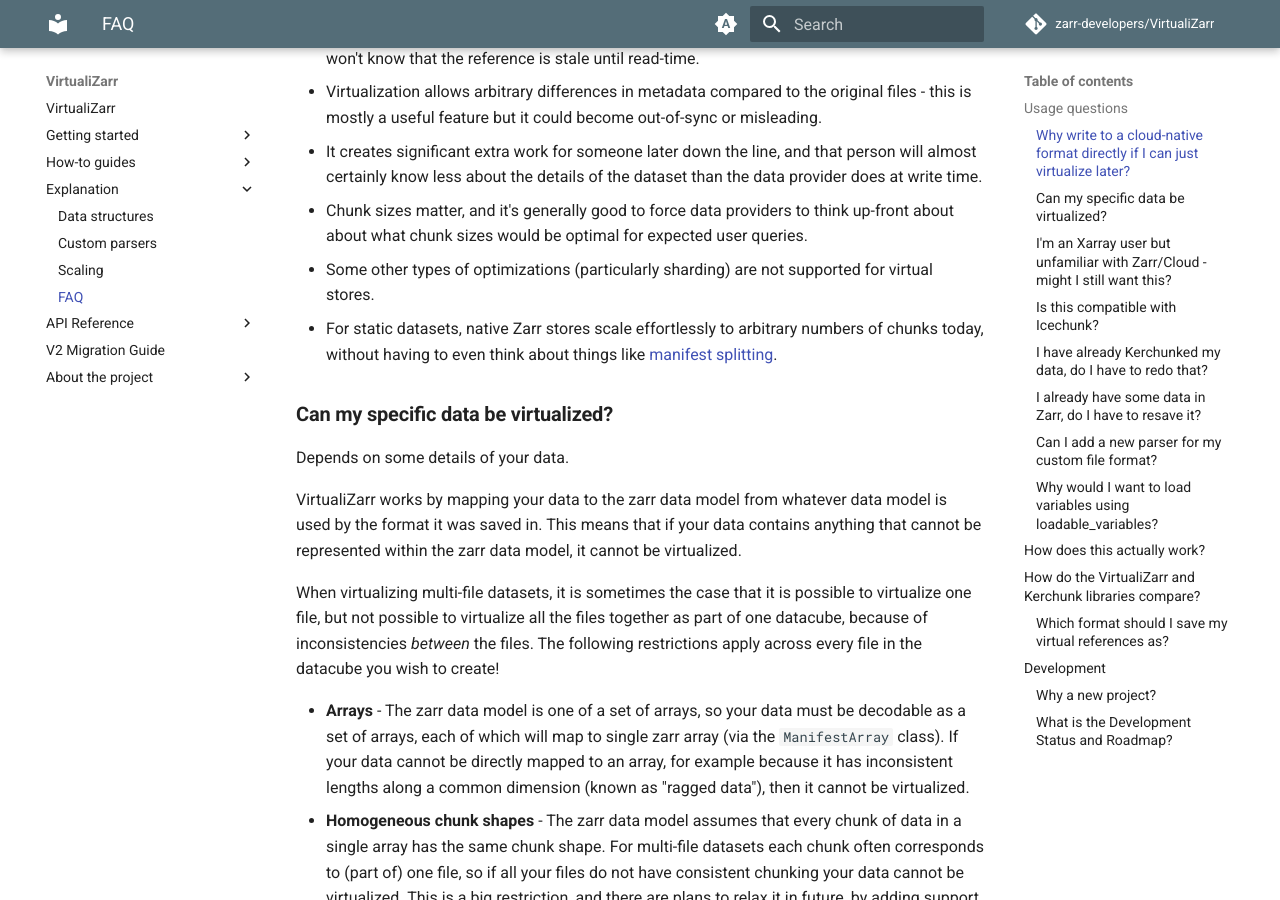
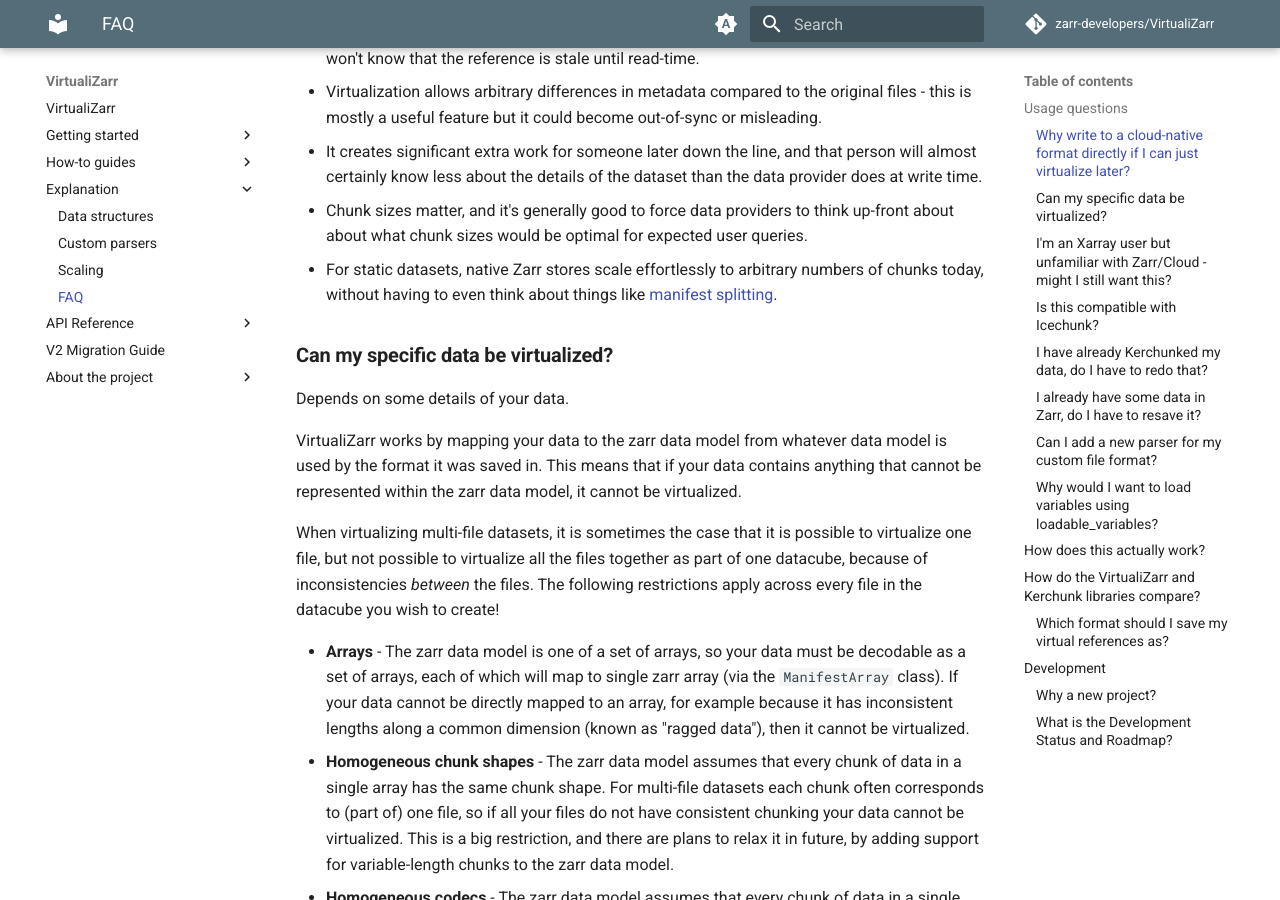
Before and after one commit to zarr-developers/VirtualiZarr, an MkDocs documentation site: the page built from docs/faq.md, in a window 1280 px wide and 900 px high, scrolled down 602 px. Built offline with MkDocs 1.6.1 and Material for MkDocs 9.7.7, drawn with Linux system fonts in a browser that asks for light colours; comment, search, counter and statistics services are not loaded; the version menu is left out.

Commit message:
docs: remove outdated note about sharding not being supported
Co-Authored-By: Claude Opus 4.6 (1M context) <noreply@anthropic.com>

```diff
--- a/docs/faq.md
+++ b/docs/faq.md
@@ -16,7 +16,6 @@ Some reasons are:
 - Virtualization allows arbitrary differences in metadata compared to the original files - this is mostly a useful feature but it could become out-of-sync or misleading.
 - It creates significant extra work for someone later down the line, and that person will almost certainly know less about the details of the dataset than the data provider does at write time.
 - Chunk sizes matter, and it's generally good to force data providers to think up-front about about what chunk sizes would be optimal for expected user queries.
-- Some other types of optimizations (particularly sharding) are not supported for virtual stores.
 - For static datasets, native Zarr stores scale effortlessly to arbitrary numbers of chunks today, without having to even think about things like [manifest splitting](https://icechunk.io/en/latest/performance/#splitting-manifests).
 
 ### Can my specific data be virtualized?
```
